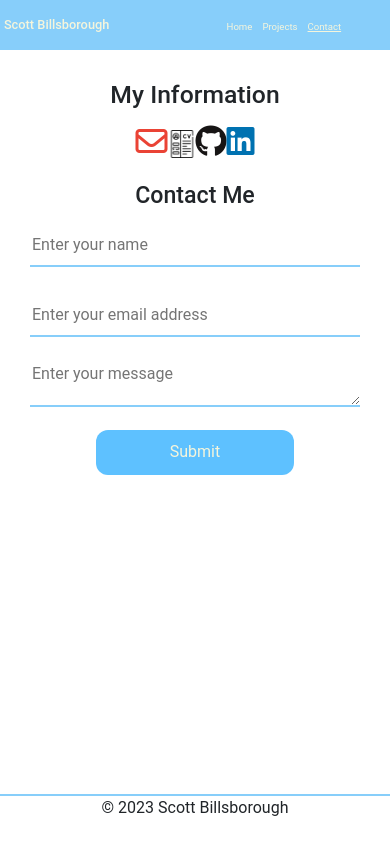
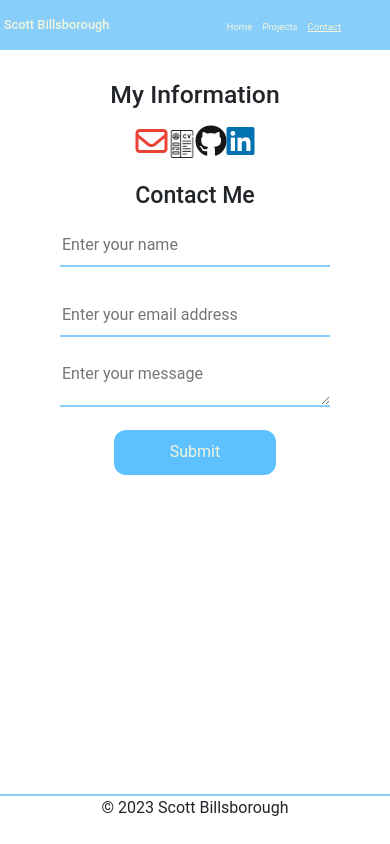
Before and after one commit to sbillsborough/react-portfolio, a React (Create React App) app in the folder react-portfolio/: page /#/contact in a window 390 px wide. Built offline with nearby package versions, Linux system fonts and the light colour scheme.

Commit message:
added more padding to the form, needs centering properly now that it fits on the page

```diff
--- a/react-portfolio/src/index.css
+++ b/react-portfolio/src/index.css
@@ -341,7 +341,7 @@ button:hover {
   }
 
   #form {
-    padding: 0 30px 0 30px;
+    padding: 0 60px 0 60px !important;
     grid-template-areas:
       "name"
       "email"
```
